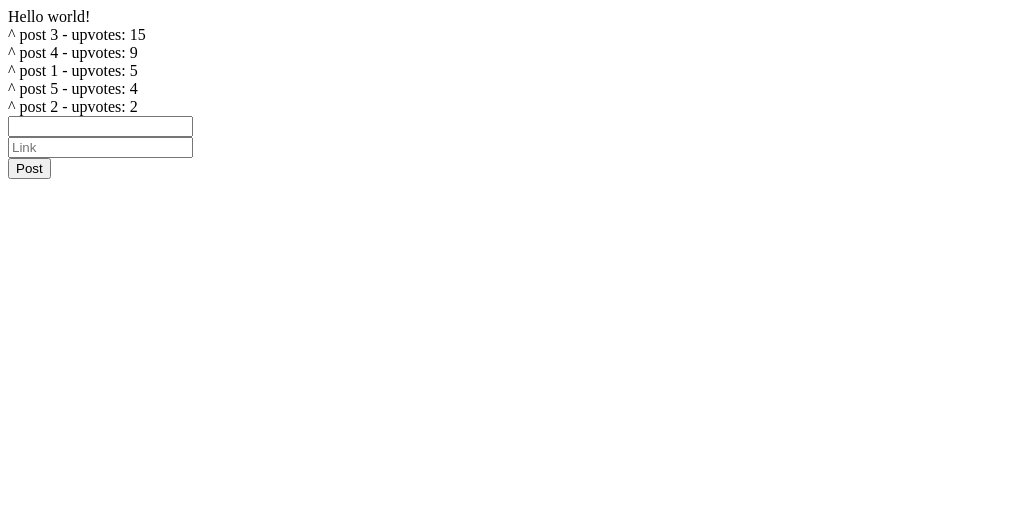
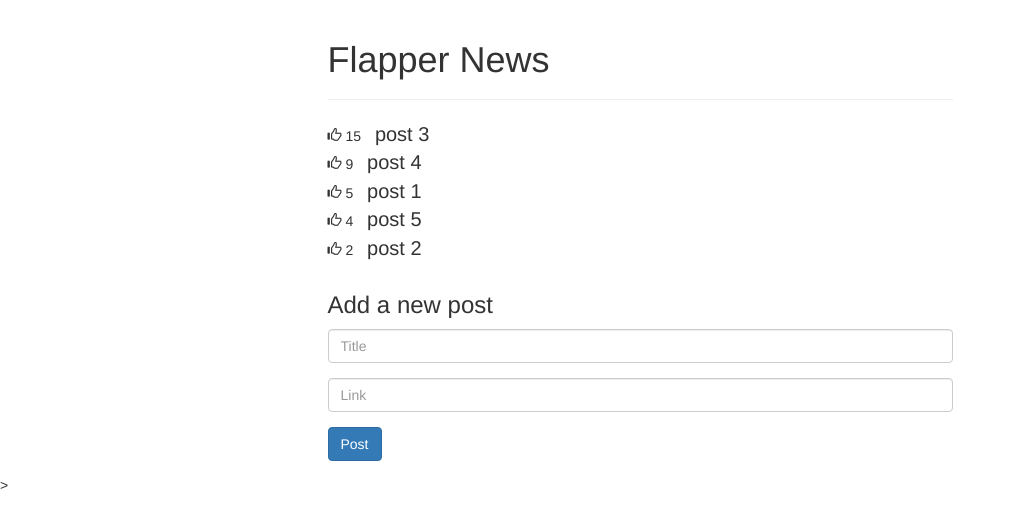
Before and after one commit to ionmacovei/flappernews, a website: page app/index.html in a window 1280 px wide. Shown: the whole page, without its empty margins (0-1015 px from the left). Drawn offline with nearby package versions, Linux system fonts and the light colour scheme; some packages are replaced by stand-ins of ours.

Commit message:
add css stile

```diff
--- a/app/app.css
+++ b/app/app.css
@@ -0,0 +1 @@
+.glyphicon-thumbs-up { cursor:pointer }
--- a/app/index.html
+++ b/app/index.html
@@ -5,21 +5,52 @@
    <script src="bower_components/angular/angular.js"></script>
     <script src="bower_components/angular-route/angular-route.js"></script>
    <script src="app.js"></script>
+    <link rel="stylesheet" href="app.css" />
+    <link rel="stylesheet" href="bower_components/bootstrap/dist/css/bootstrap.css" />
+
 </head>
 <body ng-app="flapperNews" ng-controller="MainCtrl as vm">
-<div>
-    {{ vm.test }}
+<div class="row">
+    <div class="col-md-6 col-md-offset-3">
+
+        <div class="page-header">
+            <h1>Flapper News</h1>
+        </div>
+
+        <div ng-repeat="post in vm.posts | orderBy:'-upvotes'">
+        <span class="glyphicon glyphicon-thumbs-up"
+              ng-click="vm.incrementUpvotes(post)"></span>
+            {{post.upvotes}}
+            <span style="font-size:20px; margin-left:10px;">
+          <a ng-show="post.link" href="{{post.link}}">
+            {{post.title}}
+          </a>
+          <span ng-hide="post.link">
+            {{post.title}}
+          </span>
+        </span>
+        </div>
+
+        <form ng-submit="vm.addPost()"
+              style="margin-top:30px;">
+            <h3>Add a new post</h3>
+
+            <div class="form-group">
+                <input type="text"
+                       class="form-control"
+                       placeholder="Title"
+                       ng-model="vm.title"></input>
+            </div>
+            <div class="form-group">
+                <input type="text"
+                       class="form-control"
+                       placeholder="Link"
+                       ng-model="vm.link"></input>
+            </div>
+            <button type="submit" class="btn btn-primary">Post</button>
+        </form>
+
+    </div>
 </div>
-<div ng-repeat="post in vm.posts | orderBy: '-upvotes'">
-    <span ng-click="vm.incrementUpvotes(post)">^</span>
-    {{post.title}} - upvotes: {{post.upvotes}}
-</div>
-<form ng-submit="vm.addPost()">
-    <input type="text" ng-model="vm.title"></input>
-    <br>
-    <input type="text" placeholder="Link" ng-model="vm.link"></input>
-    <br>
-    <button type="submit">Post</button>
-</form>
-</body>
+</body>>
 </html>
```
